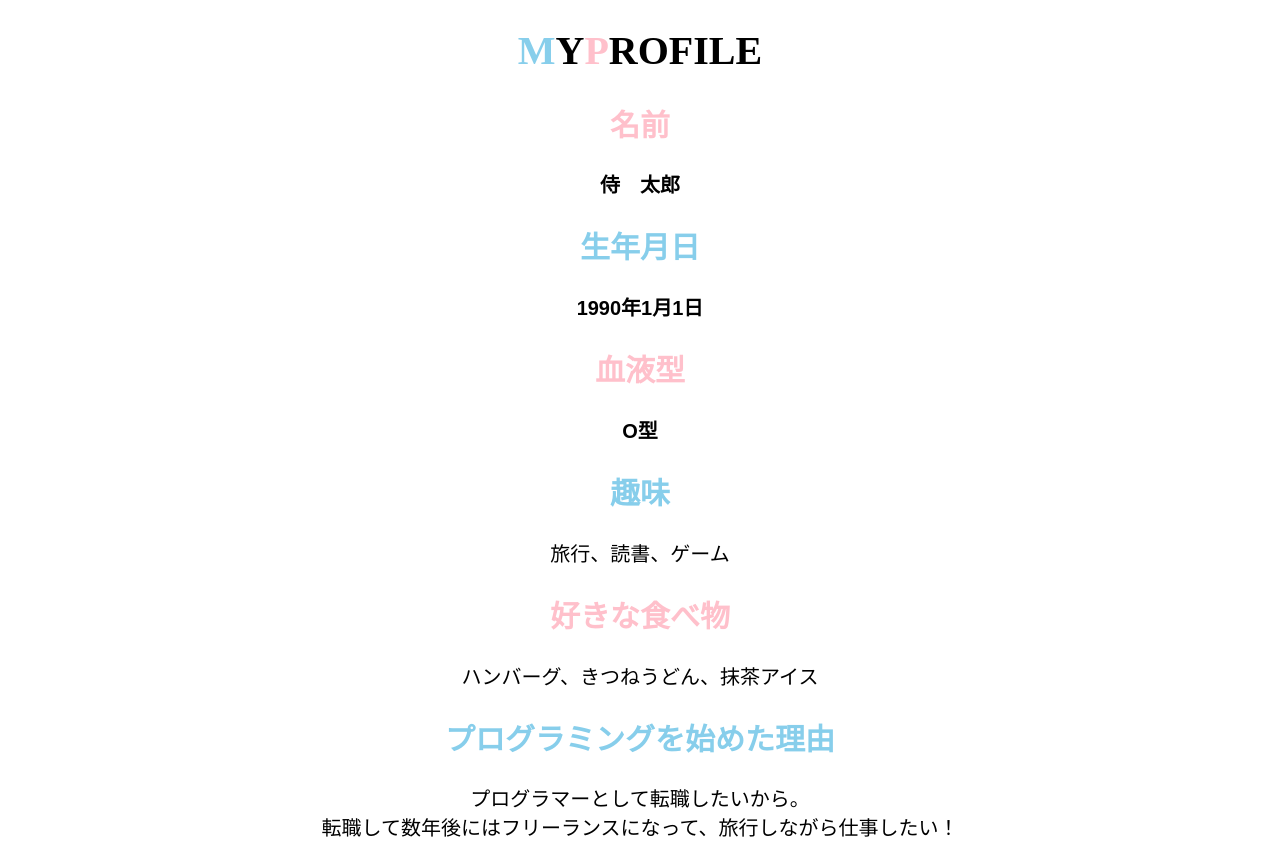
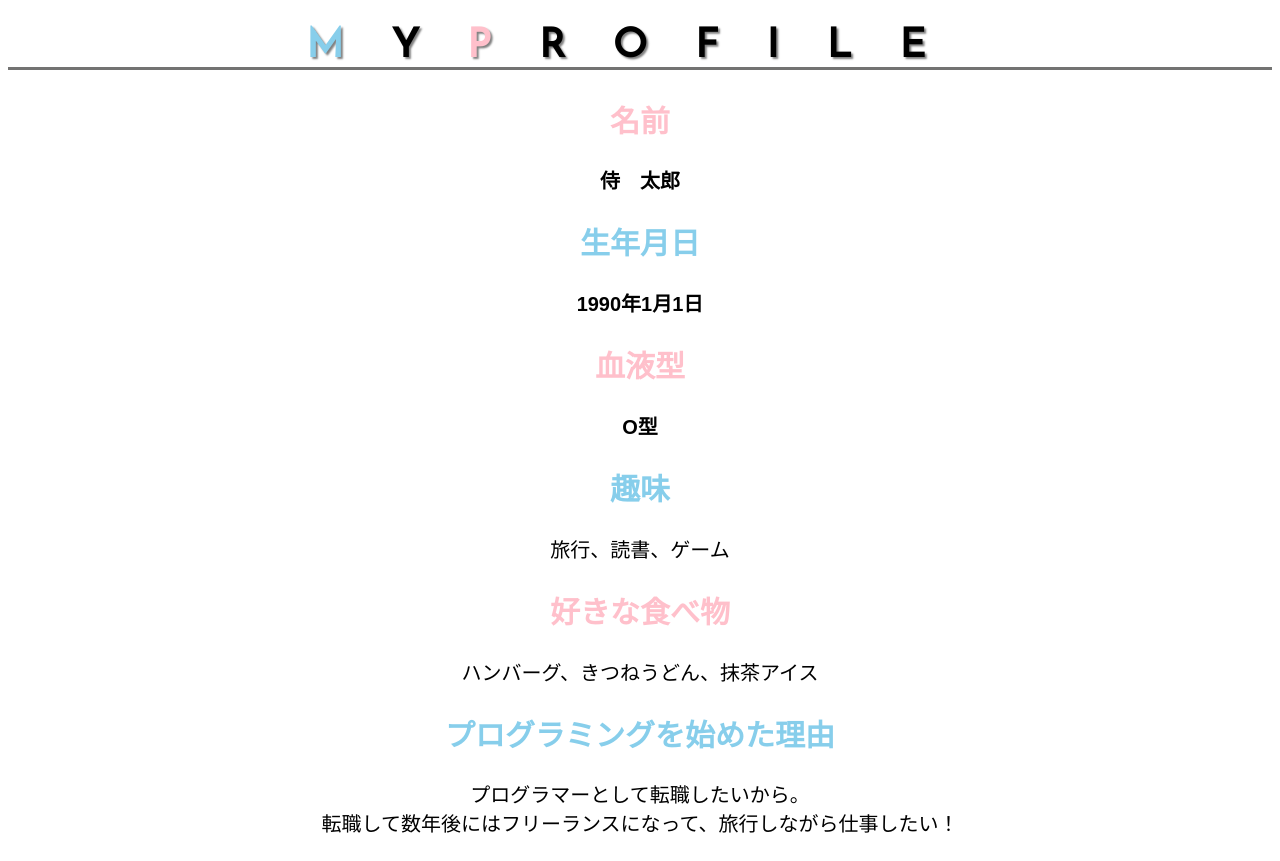
Before and after one commit to nao-nukata/html-css-basic-kada, a plain HTML site: page kadai_014/kadai_014.html in a window 1280 px wide. Drawn offline with Linux system fonts and the light colour scheme.

Commit message:
Update style.css

```diff
--- a/kadai_014/style.css
+++ b/kadai_014/style.css
@@ -3,7 +3,7 @@ html {
     text-align: center;
 }
 
-#head1 {
+#basic {
     font-size: 2rem;
     font-family: 'Josefin Sans', sans-serif;
     letter-spacing: 1.2em;
```
